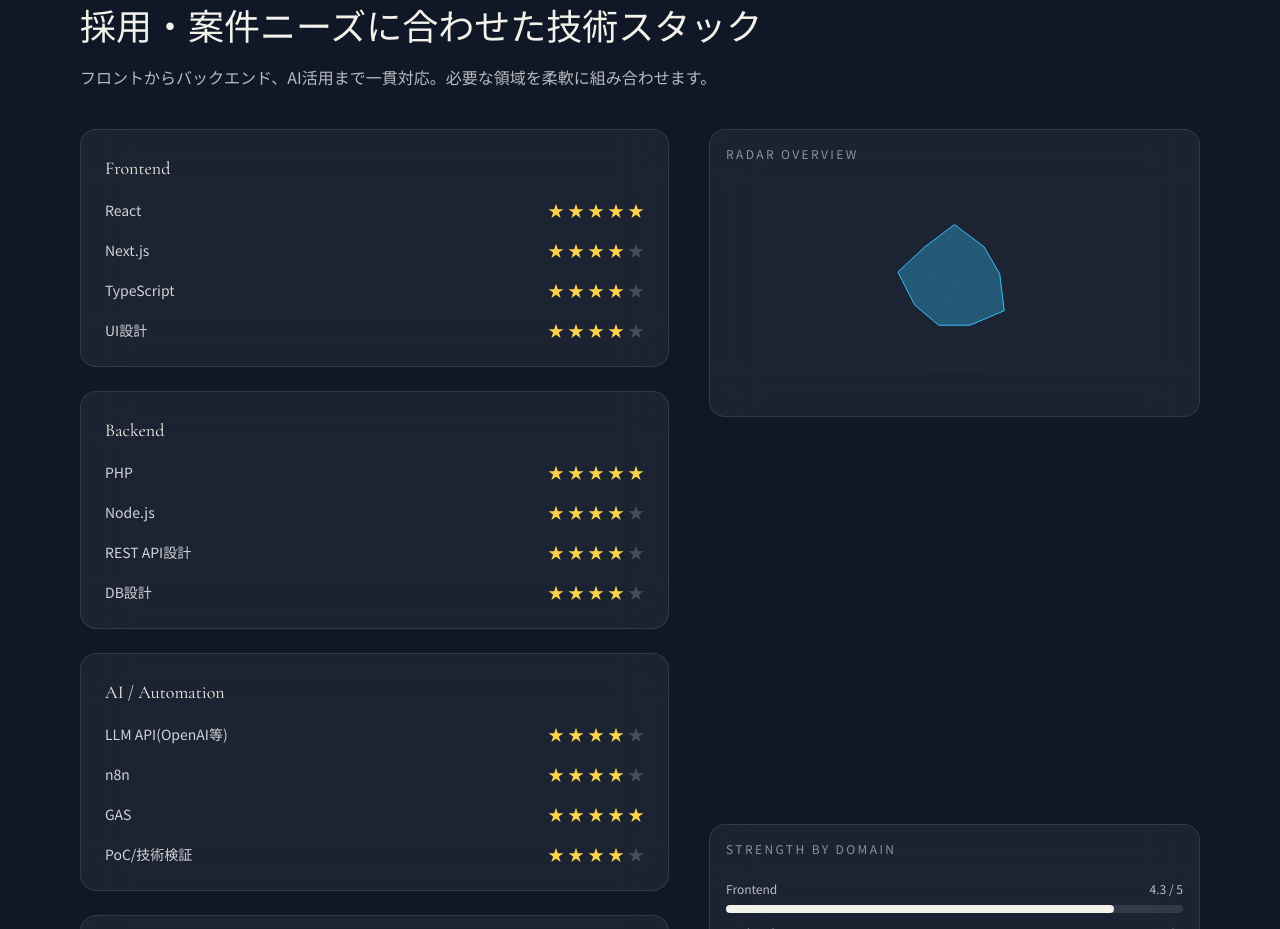
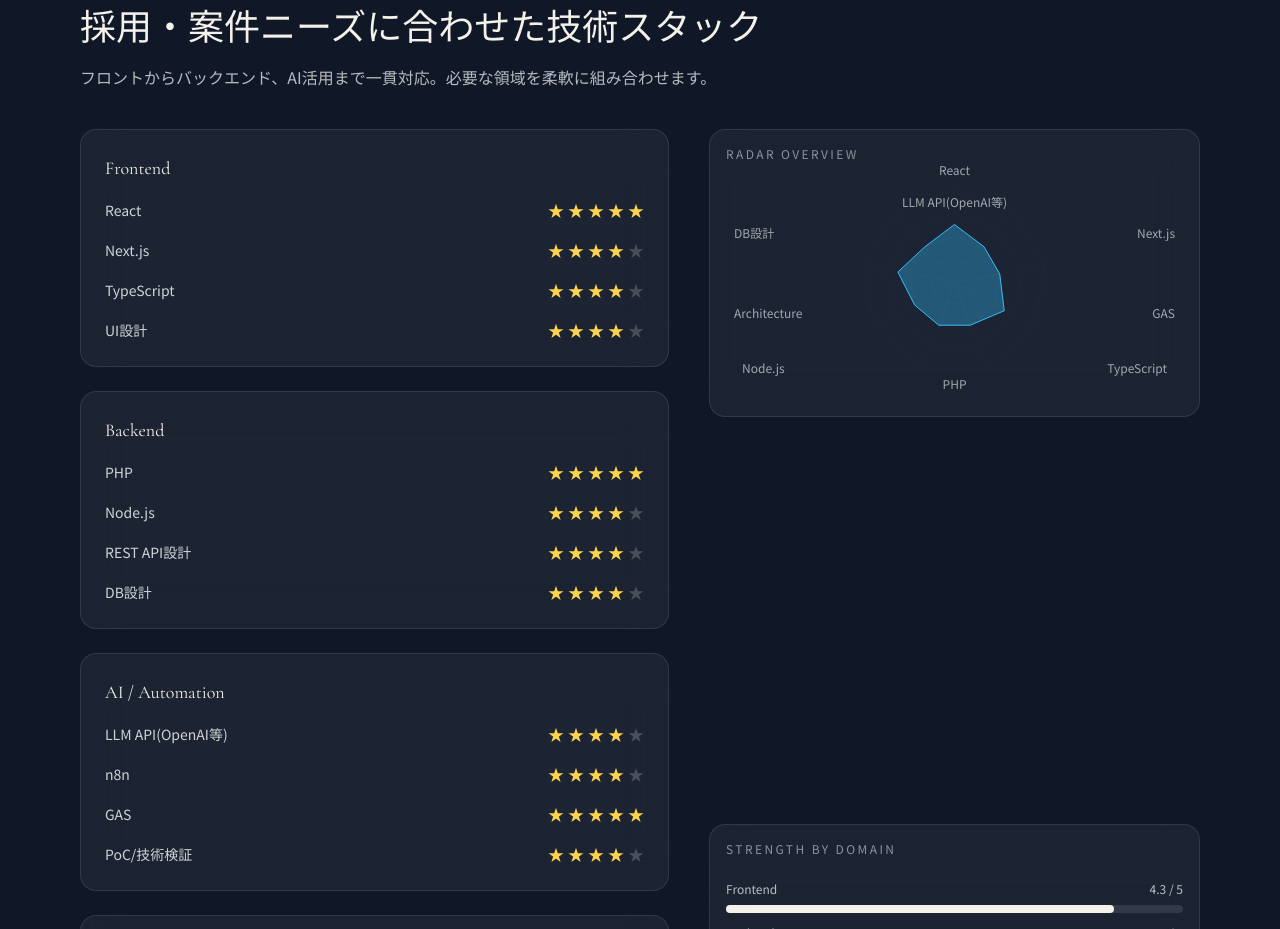
Before and after one commit to hd-fluxion/portfolio, a Next.js app in the folder apps/site/: page /portfolio/ in a window 1280 px wide. Shown: the part 1360-2289 px from the top of the page. Built offline with nearby package versions, Linux system fonts and the light colour scheme.

Commit message:
Add radar labels and open demo in new tab

```diff
--- a/apps/site/src/components/sections/SkillsCharts.tsx
+++ b/apps/site/src/components/sections/SkillsCharts.tsx
@@ -22,7 +22,7 @@
 export default function SkillsCharts({ radarData, barData }: Props) {
   return (
     <div className="grid gap-6">
-      <div className="glass h-72 rounded-2xl p-4">
+      <div className="glass relative h-72 rounded-2xl p-4">
         <p className="text-xs uppercase tracking-[0.2em] text-white/50">
           Radar Overview
         </p>
@@ -38,6 +38,29 @@
               })}
             </RadarChart>
           </ResponsiveContainer>
+        </div>
+        <div className="pointer-events-none absolute inset-0">
+          {radarData.map((item, index) => (
+            <span
+              key={item.name}
+              className={[
+                "absolute text-xs text-white/60",
+                index === 0 && "left-1/2 top-8 -translate-x-1/2",
+                index === 1 && "right-6 top-1/3",
+                index === 2 && "right-8 bottom-10",
+                index === 3 && "left-1/2 bottom-6 -translate-x-1/2",
+                index === 4 && "left-8 bottom-10",
+                index === 5 && "left-6 top-1/3",
+                index === 6 && "right-1/2 top-16 translate-x-1/2",
+                index === 7 && "right-6 bottom-1/3",
+                index === 8 && "left-6 bottom-1/3",
+              ]
+                .filter(Boolean)
+                .join(" ")}
+            >
+              {item.name}
+            </span>
+          ))}
         </div>
       </div>
       <div className="glass h-72 rounded-2xl p-4">
--- a/apps/site/src/components/sections/Work.tsx
+++ b/apps/site/src/components/sections/Work.tsx
@@ -32,6 +32,8 @@
             <div className="mt-6 flex flex-wrap gap-4">
               <Link
                 href="https://hd-fluxion.github.io/portfolio/demo/"
+                target="_blank"
+                rel="noreferrer"
                 className="rounded-full bg-accent px-6 py-3 text-xs font-semibold uppercase tracking-[0.2em] text-ink"
               >
                 デモを開く
```
